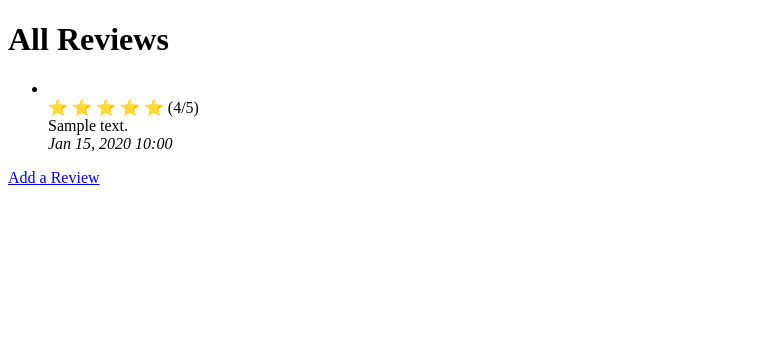
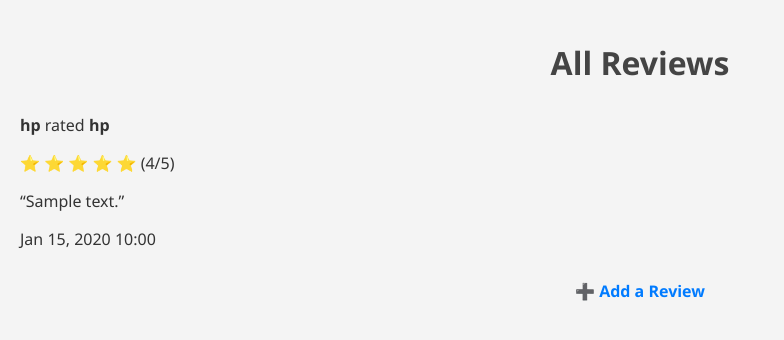
Before and after one commit to sandhya1506/myskillswapproject, a Django app: page /reviews/review/ in a window 1280 px wide. Shown: the top 340 px of the page, without its empty margins (0-784 px from the left). Run offline with Django 5.2, Linux system fonts and the light colour scheme; a user stored in the database is signed in; data comes from the database, SQL or seed files in the repository; both versions use the stored data as it was after the commit; tables that the repository leaves empty hold one stand-in row (values such as "Sample post").

Commit message:
Add review list styling with stars in reviews.css

```diff
--- /dev/null
+++ b/static/reviews.css
@@ -0,0 +1,57 @@
+body {
+    font-family: 'Segoe UI', Tahoma, Geneva, Verdana, sans-serif;
+    background-color: #f4f4f4;
+    margin: 0;
+    padding: 20px;
+    color: #333;
+}
+
+h1 {
+    text-align: center;
+    color: #444;
+    margin-bottom: 30px;
+}
+
+ul {
+    list-style-type: none;
+    padding: 0;
+    max-width: 700px;
+    margin: 0 auto;
+}
+
+li {
+    background-color: #fff;
+    border-left: 5px solid #ffc107;
+    margin-bottom: 15px;
+    padding: 15px 20px;
+    box-shadow: 0 2px 6px rgba(0,0,0,0.1);
+    border-radius: 5px;
+}
+
+li strong {
+    font-size: 1.1em;
+    color: #222;
+}
+
+li em {
+    font-size: 0.9em;
+    color: #666;
+}
+
+a {
+    display: block;
+    text-align: center;
+    margin-top: 30px;
+    text-decoration: none;
+    color: #007BFF;
+    font-weight: bold;
+}
+
+a:hover {
+    text-decoration: underline;
+}
+
+.star-rating {
+    color: #FFD700;
+    font-size: 1.2em;
+}
--- a/templates/reviewsapp/review_list.html
+++ b/templates/reviewsapp/review_list.html
@@ -1,29 +1,41 @@
+{% load static %}
 <!DOCTYPE html>
-<html>
+<html lang="en">
 <head>
+    <meta charset="UTF-8">
     <title>Reviews List</title>
+    <link rel="stylesheet" href="{% static 'reviews.css' %}">
 </head>
 <body>
+    <div class="container">
         <h1>All Reviews</h1>
 
         {% if reviews %}
-        <ul>
+            <div class="reviews-container">
                 {% for review in reviews %}
-            <li>
-                <strong>{{ review.name }}</strong><br>
+                    <div class="review-card">
+                        <p class="review-header">
+                            <strong>{{ review.reviewer.user.username }}</strong> rated
+                            <strong>{{ review.reviewee.user.username }}</strong>
+                        </p>
+
+                        <p class="stars">
                             {% for i in "12345"|slice:":review.rating"|make_list %}
                                 ⭐
                             {% endfor %}
-                ({{ review.rating }}/5)<br>
-                {{ review.comment }}<br>
-                <em>{{ review.created_at|date:"M d, Y H:i" }}</em>
-            </li>
+                            <span class="rating">({{ review.rating }}/5)</span>
+                        </p>
+
+                        <p class="comment">“{{ review.comment }}”</p>
+                        <p class="timestamp">{{ review.created_at|date:"M d, Y H:i" }}</p>
+                    </div>
                 {% endfor %}
-        </ul>
+            </div>
         {% else %}
-        <p>No reviews yet.</p>
+            <p class="no-reviews">No reviews yet.</p>
         {% endif %}
 
-    <a href="{% url 'add_review' %}">Add a Review</a>
+        <a class="add-review-btn" href="{% url 'add_review' %}">➕ Add a Review</a>
+    </div>
 </body>
 </html>
```
Also changed, not shown: templates/reviewsapp/add_review.html (+45 -3 lines), db.sqlite3 (added). Lines whose indentation alone changed are shown as unchanged.
